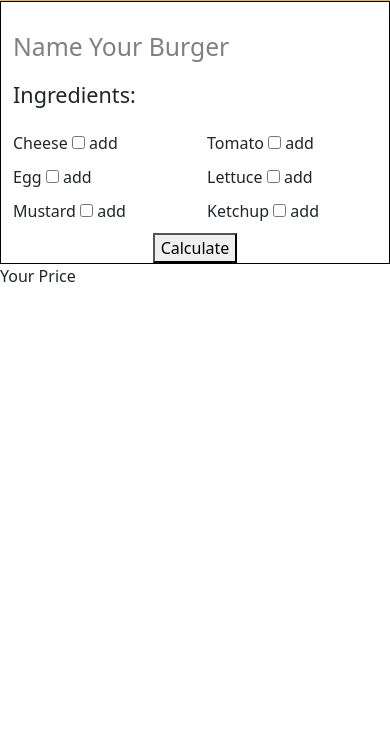
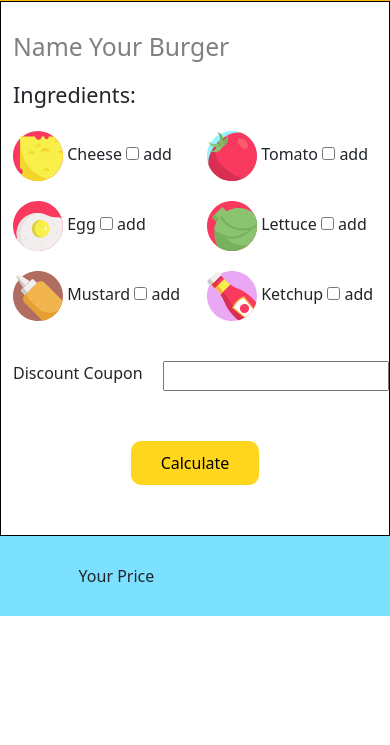
Before and after one commit to Franco-Palmieri/js-burger, a plain HTML site: page index.html in a window 390 px wide. Shown: the part 99-844 px from the top of the page. Drawn offline with nearby package versions, Linux system fonts and the light colour scheme.

Commit message:
Hamburger

```diff
--- a/index.html
+++ b/index.html
@@ -25,40 +25,58 @@
                 <h4>Ingredients:</h4>
             </div>
             <div class="box-input col-6">
-                <div class="picture-box"></div>
-                <label for="check1">Cheese</label>
-                <input type="checkbox" id="check1" class="sum-check" value="1">
-                <span class="add">add</span>
+                    <div class="picture-box col-1">
+                        <img src="./img/cheese.svg" alt="">
+                    </div>
+                    <label for="check1">Cheese</label>
+                    <input type="checkbox" id="check1" class="sum-check" value="1">
+                    <span class="add">add</span>
             </div>
             <div class="box-input col-6">
-                <div class="picture-box"></div>
+                <div class="picture-box">
+                    <img src="./img/tomato.svg" alt="">
+                </div>
                 <label for="check2">Tomato</label>
                 <input type="checkbox" id="check2" class="sum-check" value="1">
                 <span class="add">add</span>
             </div>
             <div class="box-input col-6">
-                <div class="picture-box"></div>
+                <div class="picture-box">
+                    <img src="./img/fried-egg.svg" alt="">
+                </div>
                 <label for="check3">Egg</label>
                 <input type="checkbox" id="check3" class="sum-check" value="1">
                 <span class="add">add</span>
             </div>
             <div class="box-input col-6">
-                <div class="picture-box"></div>
+                <div class="picture-box">
+                    <img src="./img/lettuce.svg" alt="">
+                </div>
                 <label for="check4">Lettuce</label>
                 <input type="checkbox" id="check4" class="sum-check" value="1">
                 <span class="add">add</span>
             </div>
             <div class="box-input col-6">
-                <div class="picture-box"></div>
+                <div class="picture-box">
+                    <img src="./img/mustard.svg" alt="">
+                </div>
                 <label for="check5">Mustard</label>
                 <input type="checkbox" id="check5" class="sum-check" value="1">
                 <span class="add">add</span>
             </div>
             <div class="box-input col-6">
-                <div class="picture-box"></div>
+                <div class="picture-box">
+                    <img src="./img/ketchup.svg" alt="">
+                </div>
                 <label for="check6">Ketchup</label>
                 <input type="checkbox" id="check6" class="sum-check" value="1">
                 <span class="add">add</span>
+            </div>
+            <div class="discount-section col-12">
+                <div class="row">
+                    <span class="col-5 col-md-3 col-xl-2">Discount Coupon</span>
+                    <input class="discount col-7 col-md-9 col-xl-10"type="text">
+                </div>
             </div>
             <div class="button-box col-12">
                 <button id="calcola">Calculate</button>
--- a/style.css
+++ b/style.css
@@ -5,7 +5,7 @@ img{
     width: 100%;
 }
 header{
-    background-color: rgb(255, 183, 29);
+    background-color: rgb(255, 179, 16);
     height: 100px;
     display: flex;
     align-items: center;
@@ -21,9 +21,33 @@ header{
     color: gray;
     margin-bottom: 20px;
 }
+.picture-box{
+    height: 50px;
+    width: 50px;
+    display: inline-block;
+    vertical-align: middle;
+}
 .box-input{
-    margin-bottom: 10px;
+    margin-bottom: 20px;
+}
+.discount-section{
+    margin: 20px 0 50px 0;
 }
 .button-box{
     text-align: center;
+    margin-bottom: 50px;
 }
+#calcola{
+    background-color: rgb(255, 214, 30);
+    padding: 10px 30px;
+    border: none;
+    border-radius: 10px;
+}
+
+footer{
+    background-color: rgb(124, 224, 255);
+    height: 80px;
+    display: flex;
+    align-items: center;
+    justify-content: space-around;
+}
```
Also changed, not shown: script.js (line endings or trailing spaces).
